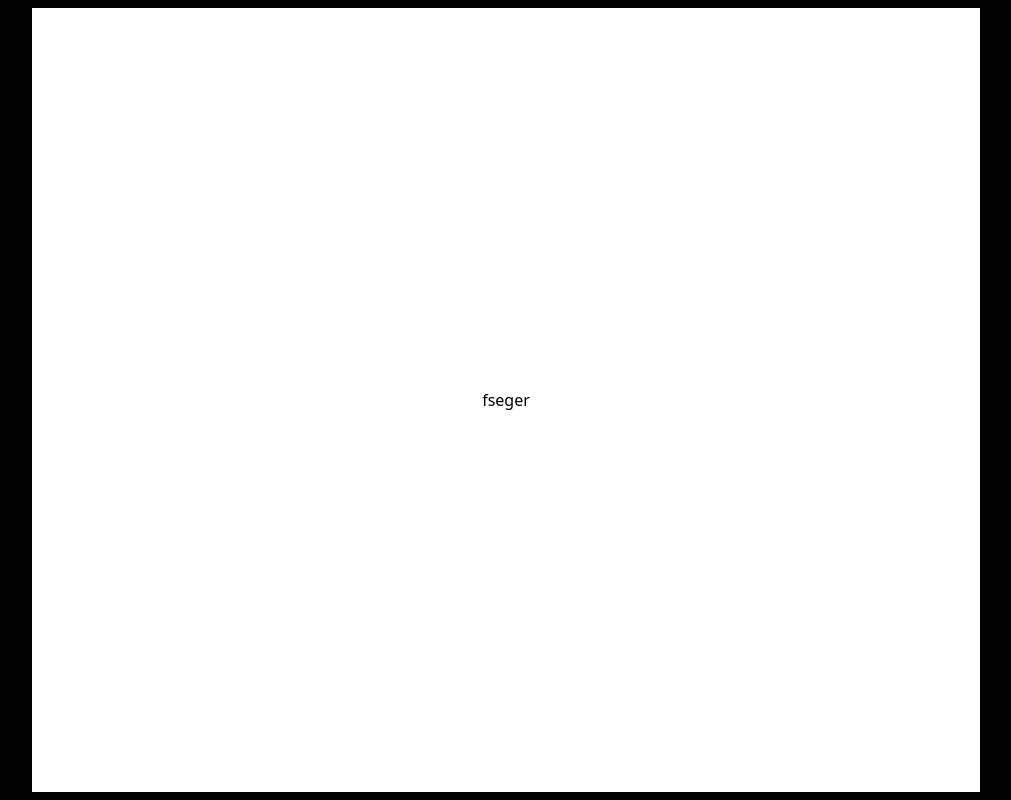
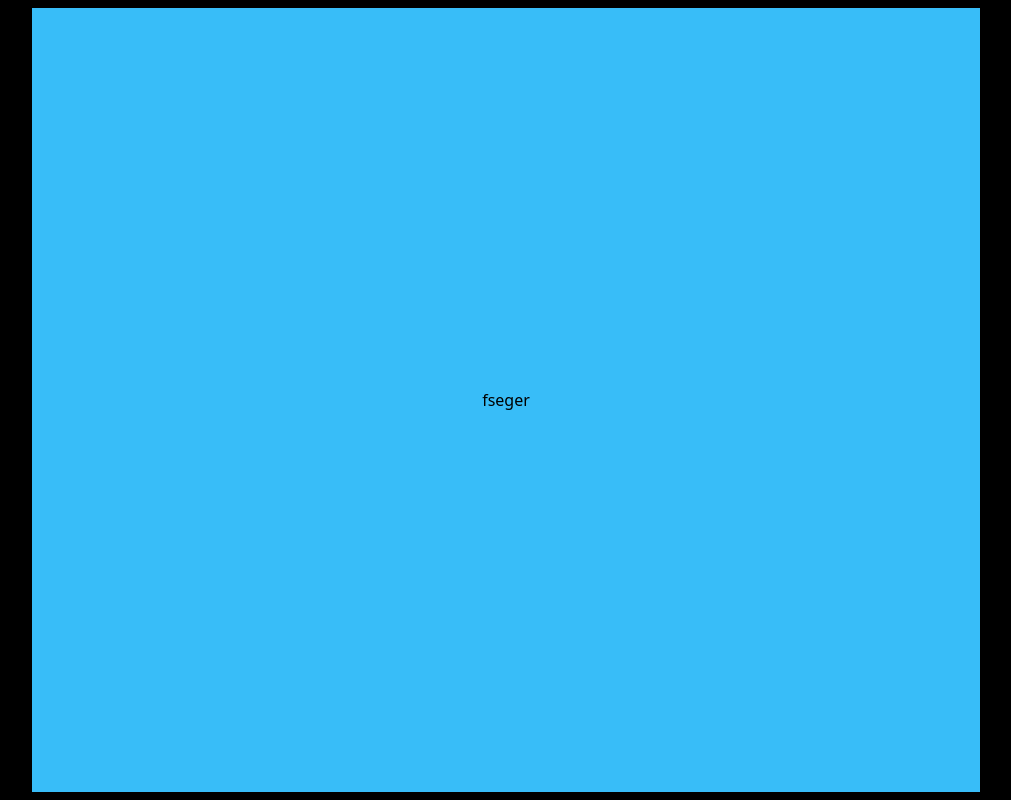
Before and after one commit to mvreisgk/minesweeper, a Next.js app: page / in a window 1280 px wide. Shown: the whole page, without its empty margins (134-1145 px from the left). Built offline with nearby package versions, Linux system fonts and the light colour scheme.

Commit message:
enforcing eslint rules

```diff
--- a/src/app/components/game/Wrapper.tsx
+++ b/src/app/components/game/Wrapper.tsx
@@ -3,7 +3,7 @@
 
 const Wrapper: FC = () => (
   <main className="flex h-screen w-screen items-center justify-center bg-black p-2">
-    <section className="flex h-full w-3/4 items-center justify-center bg-white">
+    <section className="flex h-full w-3/4 items-center justify-center bg-sky-400">
       <Header />
     </section>
   </main>
--- a/src/app/layout.tsx
+++ b/src/app/layout.tsx
@@ -1,5 +1,5 @@
+import { FC, ReactNode } from 'react'
 import './globals.css'
-import { ReactNode, FC } from 'react'
 
 export const metadata = {
   title: 'Minesweeper',
```
Also changed, not shown: .eslintrc.json.
